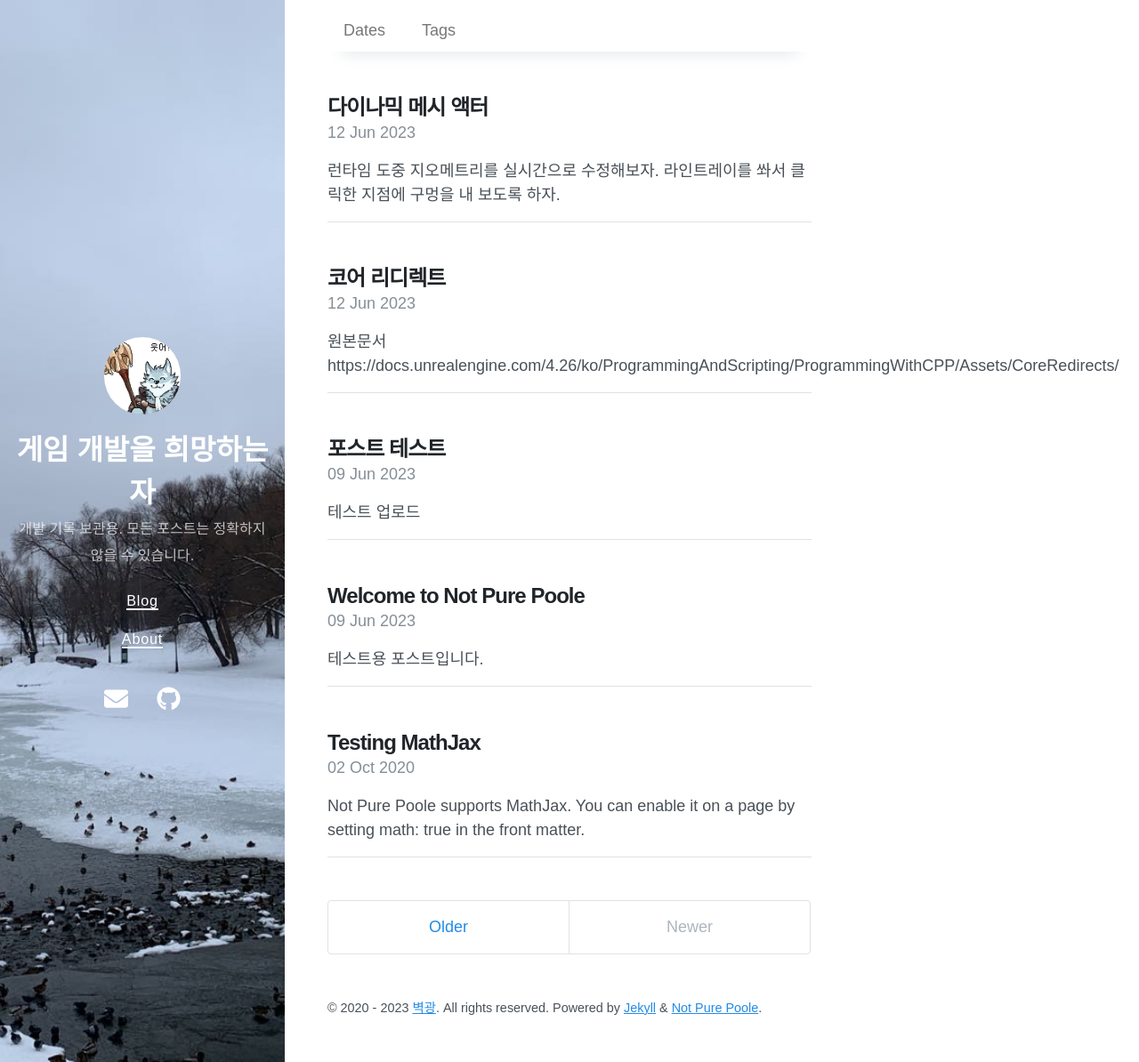
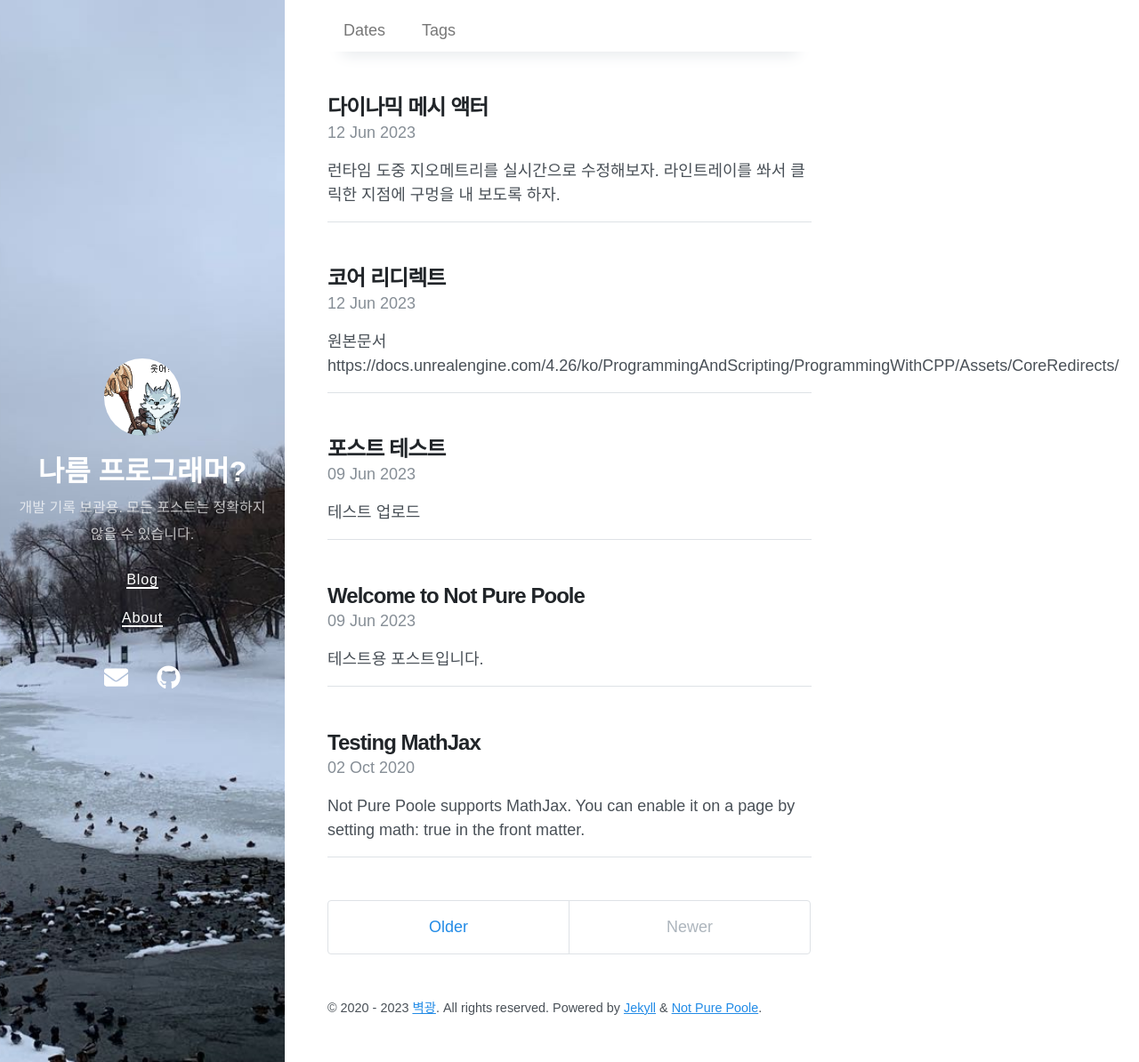
Before and after one commit to bu30808/bu30808.github.io, a Jekyll site: the page built from index.html, in a window 1280 px wide and 1194 px high. Shown: the whole window at 89% size. Built offline with Jekyll 4.4.1, drawn with Linux system fonts in a browser that asks for light colours; nearby versions of some CDN libraries; the list of posts is cut into pages by our own code.

Commit message:
Update _config.yml

```diff
--- a/_config.yml
+++ b/_config.yml
@@ -1,5 +1,5 @@
 # Setup
-title: 게임 개발을 희망하는 자
+title: 나름 프로그래머?
 description: 개발 기록 보관용. 모든 포스트는 정확하지 않을 수 있습니다.
 url: https://bu30808.github.io
 avatar: /avatar.png
```
